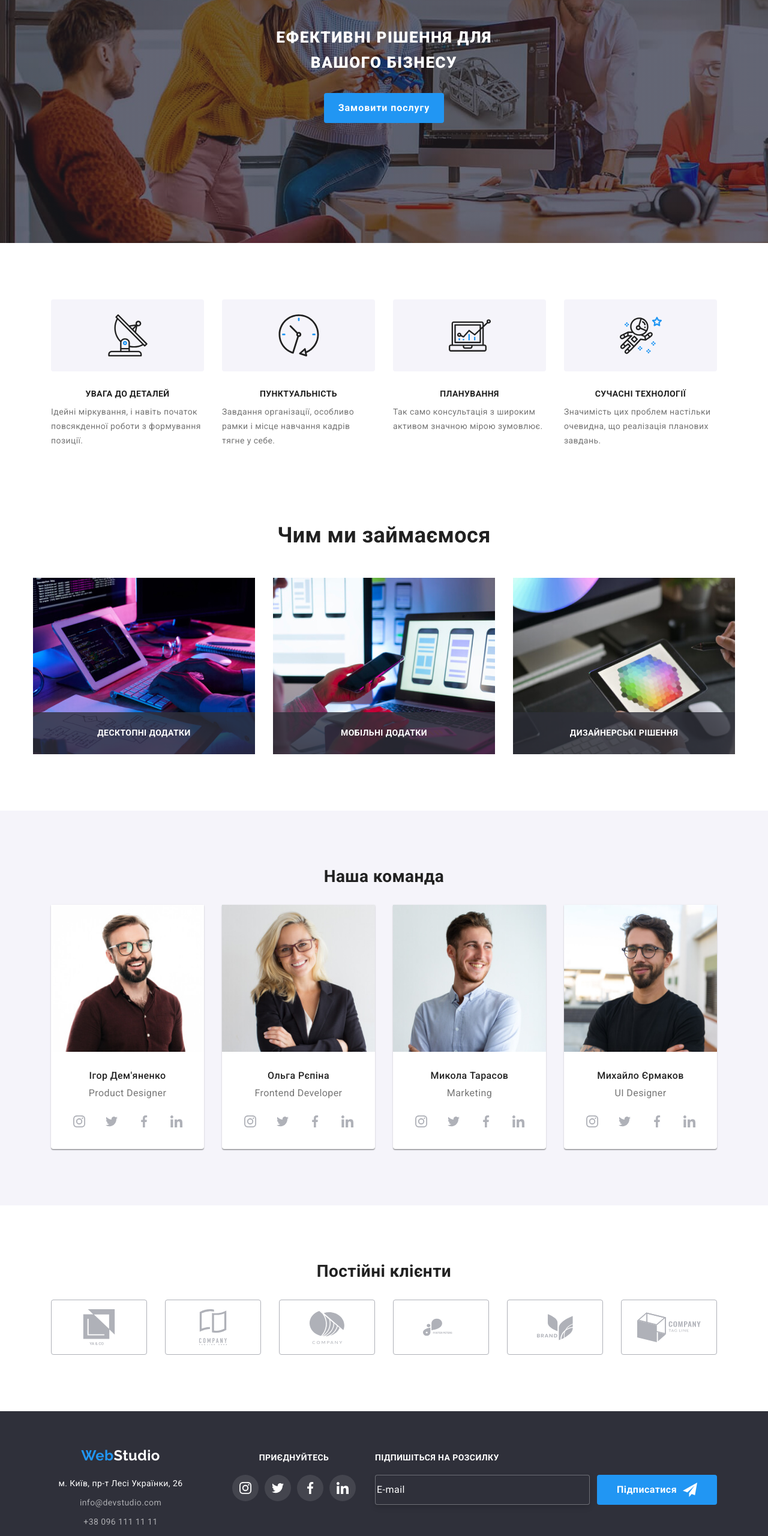
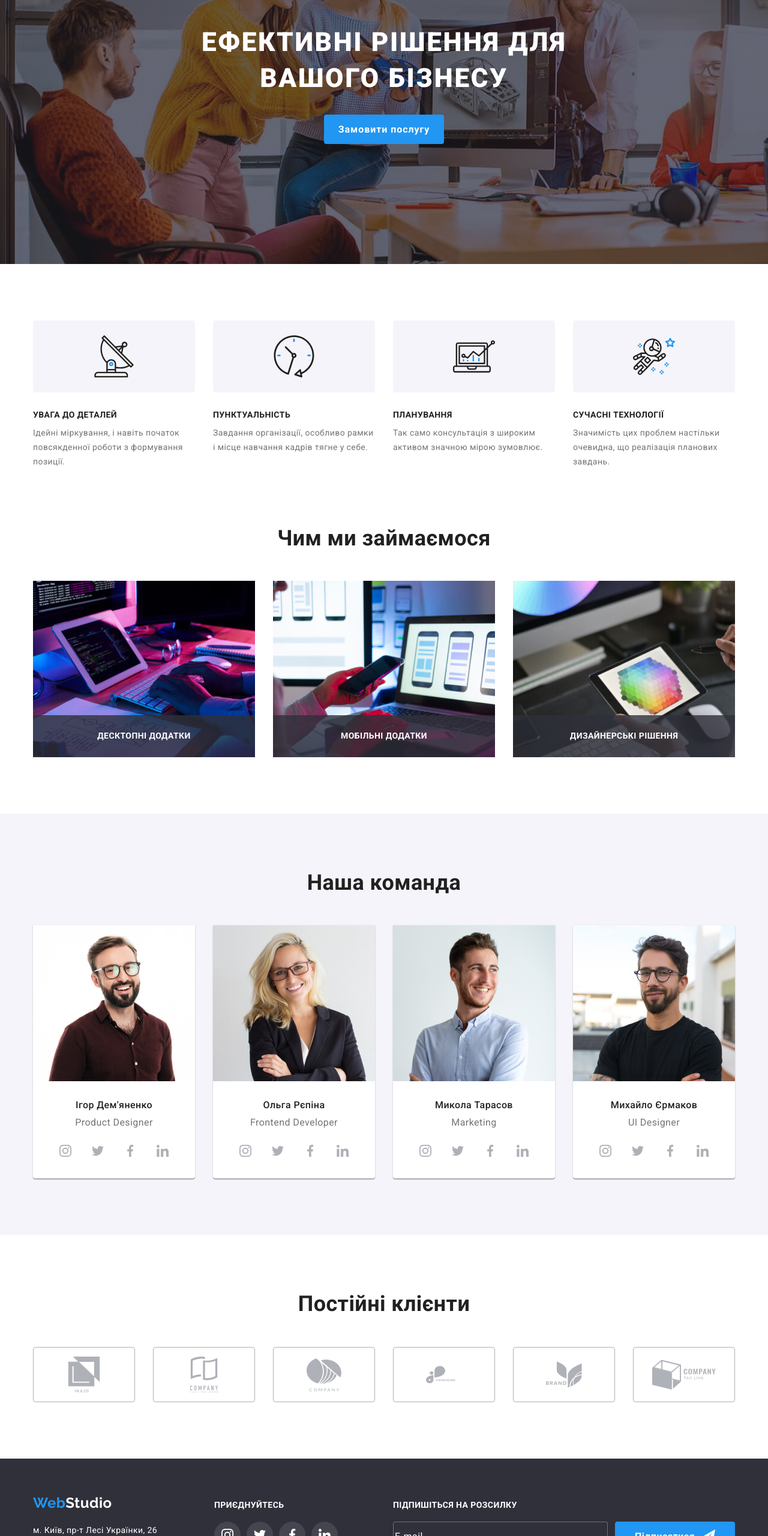
Before and after one commit to fifmka/goit-markup-hw-08, a plain HTML site: page index.html in a window 1280 px wide. Shown: the part 240-2800 px from the top of the page at 60% size. Drawn offline with nearby package versions, Linux system fonts and the light colour scheme.

Commit message:
Остання версія

```diff
--- a/index.html
+++ b/index.html
@@ -470,7 +470,7 @@
         <div class="container">
             <h2 class="visually-hidden">Контактні дані</h2>
             <div class="footer__contacts">
-                <div class="footer__content">
+                <!-- <div class="footer__content"> -->
                     <div class="footer__address">
                         <div class="wrapper-logo">
                             <a href="#" class="logo footer-logo">Web<span class="logo footer-logo--accent">Studio</span></a>
@@ -484,7 +484,7 @@
                             </ul>
                         </address>
                     </div>
-                    <div class="networks footer-networks">
+                    <div class="footer-networks">
                         <h3 class="footer-networks__title">приєднуйтесь</h3>
                         <ul class="footer-networks__list">
                             <li class="footer-networks__item">
@@ -517,7 +517,7 @@
                             </li>
                         </ul>
                     </div>
-                </div>
+                <!-- </div> -->
                 <div class="footer-form">
                     <h3 class="footer-form__title">підпишіться на розсилку</h3>
                     <form class="form-join" name="form-join" autocomplete="on">
--- a/sass/components/_clients.scss
+++ b/sass/components/_clients.scss
@@ -6,6 +6,10 @@
     font-size: 28px;
     line-height: 1.17;
     text-align: center;
+@media screen and (min-width: 768px) {
+    font-size: 36px;
+    margin-bottom: 50px;
+        }
 }
 
 .clients__list {
@@ -30,7 +34,6 @@
 
 .clients__link {
     @extend %centeredFlex;
-    max-width: 170px;
     min-height: 92px;
     border: 1px solid #AFB1B8;
     border-radius: 4px;
--- a/sass/components/_hero.scss
+++ b/sass/components/_hero.scss
@@ -7,10 +7,10 @@
     color: $whiteTextColor;
     text-align: center;
     background-color: $footerColor;
-    background-image: linear-gradient(to right, rgba(47, 48, 58, 0.4), rgba(47, 48, 58, 0.4)), url(/images/hero-mob.jpg);
+    background-image: linear-gradient(to right, rgba(47, 48, 58, 0.4), rgba(47, 48, 58, 0.4)), url(../images/hero-mob.jpg);
 @media (min-resolution: 2dppx) {
     .hero {
-        background-image: url(/images/hero-mob2.jpg);
+        background-image: url(../images/hero-mob2.jpg);
     }}
 @media screen and (min-width: 1200px){
     padding-top: 200px;
@@ -18,24 +18,24 @@
 
 }
 }
-@media screen and (min-width: 481px) and (max-width: 768px) {
+@media screen and (min-width: 481px) and (max-width: 767px) {
  .hero {
     background-image: linear-gradient(to right, rgba(47, 48, 58, 0.4), rgba(47, 48, 58, 0.4)),
-        url(/images/hero-tab.jpg);
+        url(../images/hero-tab.jpg);
 }
    @media (min-resolution: 2dppx) {
        .hero {
         background-image: linear-gradient(to right, rgba(47, 48, 58, 0.4), rgba(47, 48, 58, 0.4)),
-                url(/images/hero-tab2.jpg);
+                url(../images/hero-tab2.jpg);
        }}}
-@media (min-width: 769px) {
+@media (min-width: 768px) {
     .hero {
-        background-image: linear-gradient(to right, rgba(47, 48, 58, 0.4), rgba(47, 48, 58, 0.4)), url(/images/hero-desc.jpg);
+        background-image: linear-gradient(to right, rgba(47, 48, 58, 0.4), rgba(47, 48, 58, 0.4)), url(../images/hero-desc.jpg);
     }
 
     @media (min-resolution: 2dppx) {
         .hero {
-            background-image: linear-gradient(to right, rgba(47, 48, 58, 0.4), rgba(47, 48, 58, 0.4)), url(/images/hero-desc2.jpg);
+            background-image: linear-gradient(to right, rgba(47, 48, 58, 0.4), rgba(47, 48, 58, 0.4)), url(../images/hero-desc2.jpg);
         }}}
 
     .hero__title {
@@ -49,6 +49,11 @@
         line-height: 1.62;
         letter-spacing: 0.06em;
         text-transform: uppercase;
+    @media (min-width: 1200px){
+        font-size: 44px;
+        line-height: 1.36;
+        max-width: 698px;
+    }
         }
 
     .hero__button{
--- a/sass/components/_logo.scss
+++ b/sass/components/_logo.scss
@@ -13,7 +13,8 @@
 
 
 .wrapper-logo {
-    margin-bottom: 20px;}
+    margin-bottom: 20px;
+}
 .footer-logo{
     @extend %logoBase;
     margin-right: 0;
--- a/sass/components/_specialty.scss
+++ b/sass/components/_specialty.scss
@@ -31,8 +31,9 @@
 
 
   .specialty__item:not(:last-child){
+    @media screen and (max-width: 480px)  {
     margin-bottom: 30px;
-  }
+  }}
 .specialty__title {
     display: block;
     margin-bottom: 10px;
@@ -41,6 +42,9 @@
     line-height: 1.14;
     text-transform: uppercase;
     text-align: center;
+  @media screen and (min-width: 768px){
+    text-align: start;
+  }
 }
 
 .specialty__text {
--- a/sass/components/_team.scss
+++ b/sass/components/_team.scss
@@ -6,6 +6,11 @@
         font-size: 28px;
         line-height: 1.17;
         text-align: center;
+@media screen and (min-width: 768px){
+    font-size: 36px;
+    margin-bottom: 50px;
+}
+
     }
 .team__list{
 @media screen and (min-width: 768px) {
--- a/sass/components/footer/_footer-address.scss
+++ b/sass/components/footer/_footer-address.scss
@@ -2,6 +2,9 @@
     text-align: center;
 @media screen and (min-width: 768px){
     width: 232px;
+}
+@media screen and (min-width: 1200px){
+    text-align: start;
 }
 }
 
@@ -33,6 +36,14 @@
 }
 .footer__content{
     @media screen and (min-width: 768px) {
- display: flex;
+ display: flex;}}
 
-}}
+ .footer__address{
+    @media screen and (min-width: 768px){
+    display: flex;
+    flex-direction: column;
+    margin-bottom: 60px;}
+    @media screen and (min-width: 1200px){
+    margin-bottom: 0;
+
+ }}
--- a/sass/components/footer/_footer-form.scss
+++ b/sass/components/footer/_footer-form.scss
@@ -1,7 +1,13 @@
 .footer-form{
     @media screen and (min-width: 1200px){
         margin-left: auto;
+
     }
+    @media screen and (min-width: 768px) {
+           display: flex;
+           flex-direction: column;
+
+        }
 }
 .form-join{
     display: flex;
@@ -45,8 +51,11 @@
     letter-spacing: 0.03em;
     color: $whiteTextColor;
     }
+@media screen and (max-width: 480px){
+
+}
 @media screen and (min-width: 767px){
-    max-width: 450px
+    min-width: 450px
 }
 @media screen and (min-width: 1200px) {
     min-width: 358px;
--- a/sass/components/footer/_footer-networks.scss
+++ b/sass/components/footer/_footer-networks.scss
@@ -1,10 +1,12 @@
 .footer-networks {
-    display: inline-block;
-    width: 100%;
     margin-bottom: 60px;
     text-align: center;
 
+
+    @media screen and (min-width: 1200px){
+    align-items: flex-start;}
 &__title {
+    display: block;
     margin-bottom: 20px;
 
     font-weight: 700;
@@ -12,7 +14,9 @@
     line-height: 1.14;
     text-transform: uppercase;
     color: $whiteTextColor;
-}
+@media screen and (min-width: 1200px) {
+    text-align: start;
+}}
 
 &__list {
     @extend %centeredFlex;
--- a/sass/components/footer/_footer-section.scss
+++ b/sass/components/footer/_footer-section.scss
@@ -17,6 +17,9 @@
 .wrapper-logo{
     text-align: center;
     font-size: 24px;
+@media screen and (min-width: 1200px){
+    text-align: start;
+}
 }
 .footer__content{
     @media screen and (min-width: 768px){
@@ -24,8 +27,13 @@
     align-items: baseline;
 }}
 .footer__contacts{
-    @media screen and (min-width: 1200px){
+@media screen and (min-width: 768px){
 display: flex;
+flex-wrap: wrap;
+justify-content: space-around;
+}
+
+@media screen and (min-width: 1200px){
 align-items: baseline;
 
     }
--- a/sass/components/header/_navigation_contacts.scss
+++ b/sass/components/header/_navigation_contacts.scss
@@ -41,6 +41,10 @@
     &:hover,
     &:focus {
     color: $accentColor;}}
+  @media screen and (min-width: 1200px) {
+    font-size: 14px;
+    line-height: 1.14;
+    letter-spacing: 0.02em;}
 @media screen and (min-width: 767px){
     display: flex;
     justify-content: center;
--- a/sass/utilits/__container.scss
+++ b/sass/utilits/__container.scss
@@ -11,6 +11,6 @@
         width: 768px;
     }
     @media screen and (min-width: 1200px) {
-        width: 1140px;
+        width: 1200px;
         }
 }
```
Also changed, not shown: css/main.css, css/main.min.css, css/portfolio.css, css/portfolio.min.css, 4 other files.
